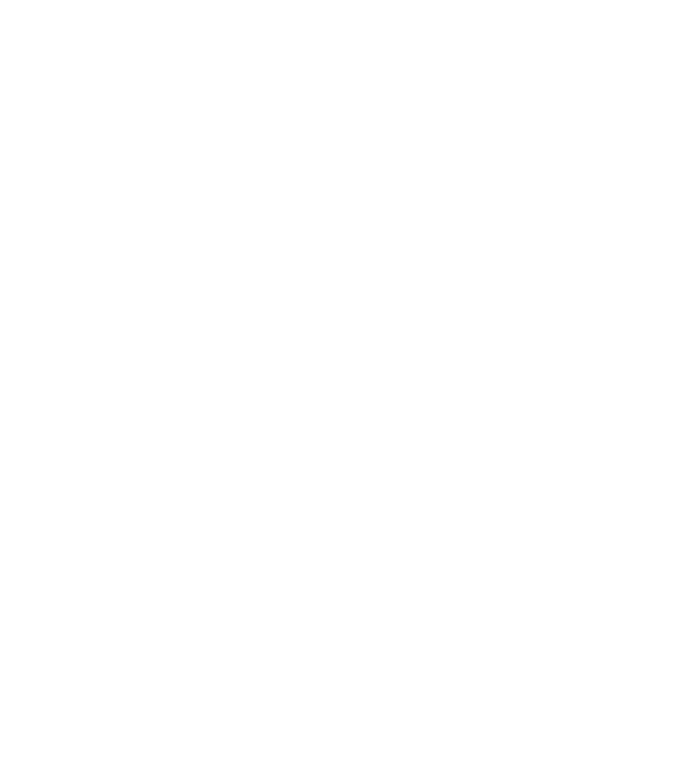
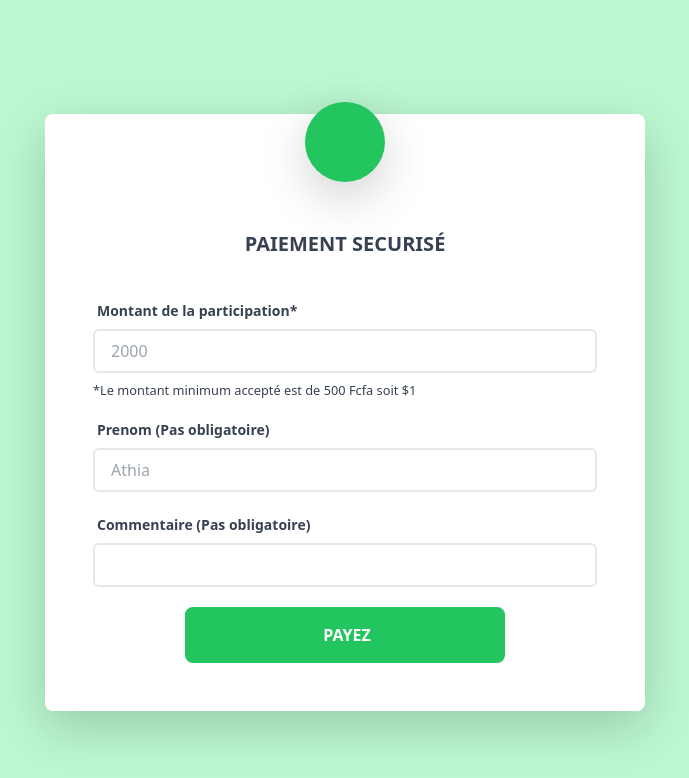
Before and after one commit to yapsee/wallam-angular, an Angular app: page /transactions/donate/1 in a window 1280 px wide. Before the commit this address led to /. Shown: the top 778 px of the page, without its empty margins (295-984 px from the left). Built offline with nearby package versions, Linux system fonts and the light colour scheme.

Commit message:
donate service

```diff
--- a/src/app/app-routing.module.ts
+++ b/src/app/app-routing.module.ts
@@ -5,6 +5,7 @@
 import { RegisterComponent } from './public/register/register.component';
 import { CampaignsPublicComponent } from './public/campaigns-public/campaigns-public.component';
 import { ShowComponent } from './public/show/show.component';
+import { DonateComponent } from './public/donate/donate.component';
 
 const routes: Routes = [
   {
@@ -16,7 +17,8 @@
       { path: '', component: CampaignsPublicComponent },
       { path: 'login', component: LoginComponent },
       { path: 'register', component: RegisterComponent },
-      { path: 'campaigns/:id', component: ShowComponent }
+      { path: 'campaigns/:id', component: ShowComponent },
+      { path: 'transactions/donate/:id', component: DonateComponent }
     ],
   }
 ];
--- a/src/app/public/donate/donate.component.html
+++ b/src/app/public/donate/donate.component.html
@@ -1 +1,42 @@
-<p>donate works!</p>
+<div class="min-w-screen min-h-screen bg-green-200 flex items-center justify-center px-5 pb-10 pt-16">
+  <div class="w-full mx-auto rounded-lg bg-white shadow-lg p-5 text-gray-700" style="max-width: 600px">
+    <div class="w-full pt-1 pb-5">
+      <div class="bg-green-500 text-white overflow-hidden rounded-full w-20 h-20 -mt-16 mx-auto shadow-lg flex justify-center items-center">
+        <i class="mdi mdi-credit-card-outline text-3xl"></i>
+      </div>
+    </div>
+    <div class="mb-10">
+      <h1 class="text-center font-bold text-xl uppercase">Paiement securisé</h1>
+    </div>
+    <form  [formGroup]="paymentForm" (submit)="submit()">
+
+
+
+      <div class="mb-3">
+        <label class="font-bold text-sm mb-2 ml-1">Montant de la participation*</label>
+        <div>
+          <input formControlName="amount" class="w-full px-3 py-2 mb-1 border-2 border-gray-200 rounded-md focus:outline-none focus:border-indigo-500 transition-colors" placeholder="2000" type="number" oninput="mySimulator()" required />
+          <small class="form-hint"> *Le montant minimum accepté est de 500 Fcfa soit $1</small>
+        </div>
+      </div>
+
+      <div class="mb-3">
+        <label class="font-bold text-sm mb-2 ml-1">Prenom (Pas obligatoire)</label>
+        <div>
+          <input formControlName="donatorName" class="w-full px-3 py-2 mb-1 border-2 border-gray-200 rounded-md focus:outline-none focus:border-indigo-500 transition-colors" placeholder="Athia" type="text" />
+        </div>
+      </div>
+
+      <div class="mb-3">
+        <label class="font-bold text-sm mb-2 ml-1">Commentaire (Pas obligatoire)</label>
+        <div>
+          <input formControlName="comment" class="w-full px-3 py-2 mb-1 border-2 border-gray-200 rounded-md focus:outline-none focus:border-indigo-500 transition-colors" autocomplete="comment" placeholder="" type="text" />
+        </div>
+      </div>
+
+      <button type="submit" class="block w-full max-w-xs mx-auto bg-green-500 hover:bg-indigo-700 focus:bg-indigo-700 text-white rounded-lg px-3 py-3 font-semibold">
+        <i class="mdi mdi-lock-outline mr-1"></i> PAYEZ
+      </button>
+    </form>
+  </div>
+</div>
--- a/src/app/public/donate/donate.component.ts
+++ b/src/app/public/donate/donate.component.ts
@@ -1,10 +1,51 @@
-import { Component } from '@angular/core';
+import { Component, OnInit } from '@angular/core';
+import { FormGroup, FormBuilder, Validators } from '@angular/forms';
+import { ActivatedRoute, Router } from '@angular/router';
+import { CampaignService } from 'src/app/shared/services/campaign.service';
 
 @Component({
   selector: 'app-donate',
   templateUrl: './donate.component.html',
   styleUrls: ['./donate.component.scss']
 })
-export class DonateComponent {
+export class DonateComponent  implements OnInit {
+  paymentForm!: FormGroup;
+  campaignId!: string;
 
+
+  constructor(private fb: FormBuilder, private campaignService: CampaignService, private route: ActivatedRoute, private router: Router,) {}
+
+  ngOnInit(): void {
+    this.route.params.subscribe((params) => {
+      this.campaignId = params['id'];
+    });
+    this.initForm();
+  }
+
+  initForm(): void {
+    this.paymentForm = this.fb.group({
+      amount: [null, [Validators.required, Validators.min(500), Validators.max(10000000)]],
+      donatorName: [''],
+      comment: ['']
+    });
+  }
+
+  submit() {
+    if (this.paymentForm.valid) {
+      let data = this.paymentForm.getRawValue();
+      this.campaignService.donate(data, this.campaignId).subscribe(
+        (responseData: any) => {
+          const redirectUrl = responseData.paydunyInvoiceUrl;
+          window.location.href = redirectUrl;
+        },
+        (error) => {
+          if (error.status === 500 && error.error && error.error.exception === 'BadCredentialsException') {
+            //this.openModal('Bad Credentials', 'The email or password is incorrect. Please try again.');
+          } else {
+            console.error('Unexpected error:', error);
+          }
+        }
+      );
+    }
+  }
 }
--- a/src/app/public/show/show.component.ts
+++ b/src/app/public/show/show.component.ts
@@ -1,6 +1,7 @@
 import { Component, OnInit } from '@angular/core';
 import { ActivatedRoute } from '@angular/router';
-import { Campaign } from 'src/app/shared/models/transaction.model';
+import { Campaign } from 'src/app/shared/models/campaign.model';
+
 import { CampaignService } from 'src/app/shared/services/campaign.service';
 
 @Component({
--- a/src/app/shared/services/campaign.service.ts
+++ b/src/app/shared/services/campaign.service.ts
@@ -3,7 +3,9 @@
 import { Observable } from 'rxjs';
 import { MyResponse } from '../models/response';
 import { environment } from 'src/environments/environment';
-import { Campaign } from '../models/transaction.model';
+import { Campaign } from '../models/campaign.model';
+import { Transaction } from '../models/transaction.model';
+
 const api = environment.api;
 
 @Injectable({
@@ -25,4 +27,9 @@
     return this.http.get<Campaign>(`${api}/campaigns/${campaignId}`);
   }
 
+  donate(data: Transaction, campaignId: string): Observable<Transaction> {
+    return this.http.post<Transaction>(`${api}/transactions/donate/${campaignId}`, data);
+  }
+
+
 }
```
Also changed, not shown: src/app/shared/models/campaign.model.ts (+14 -6 lines), src/app/shared/models/transaction.model.ts (+6 -14 lines).
